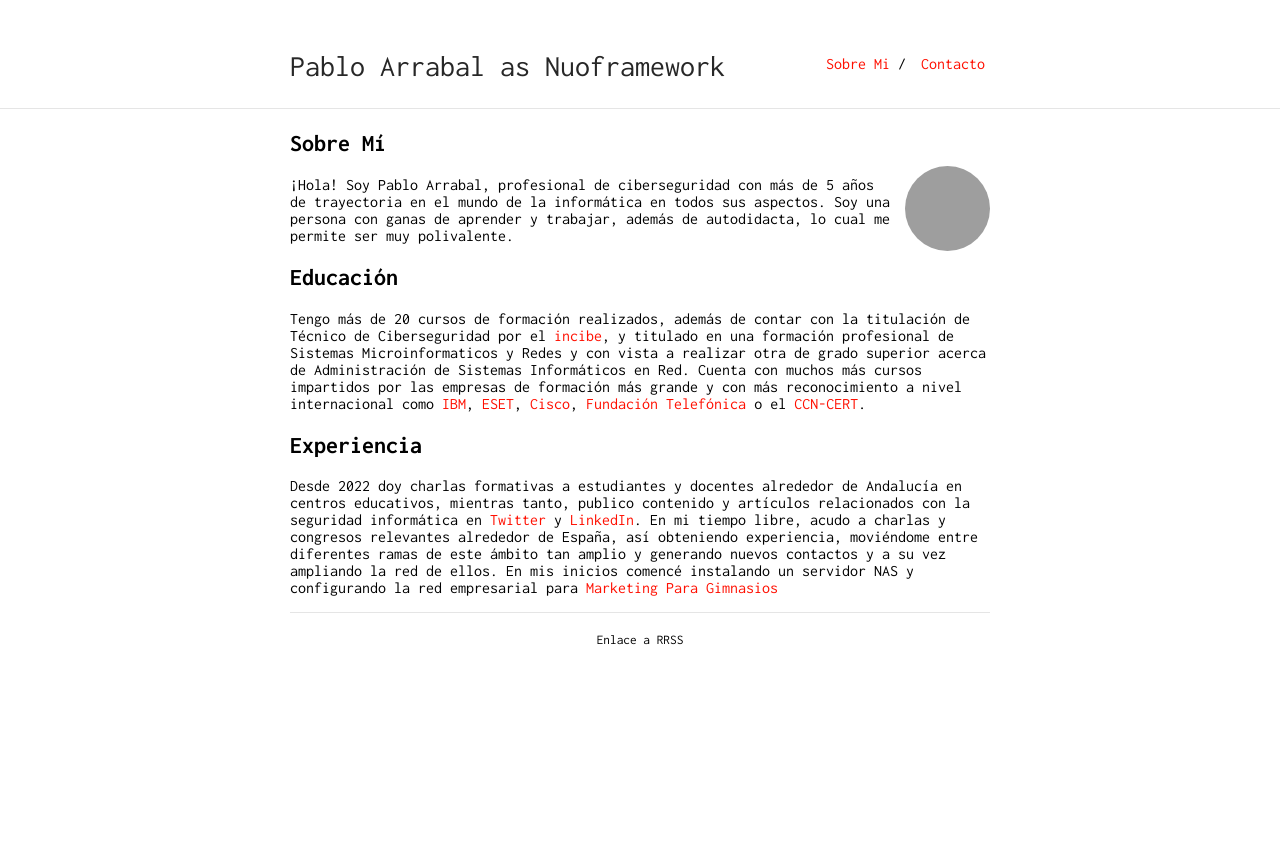
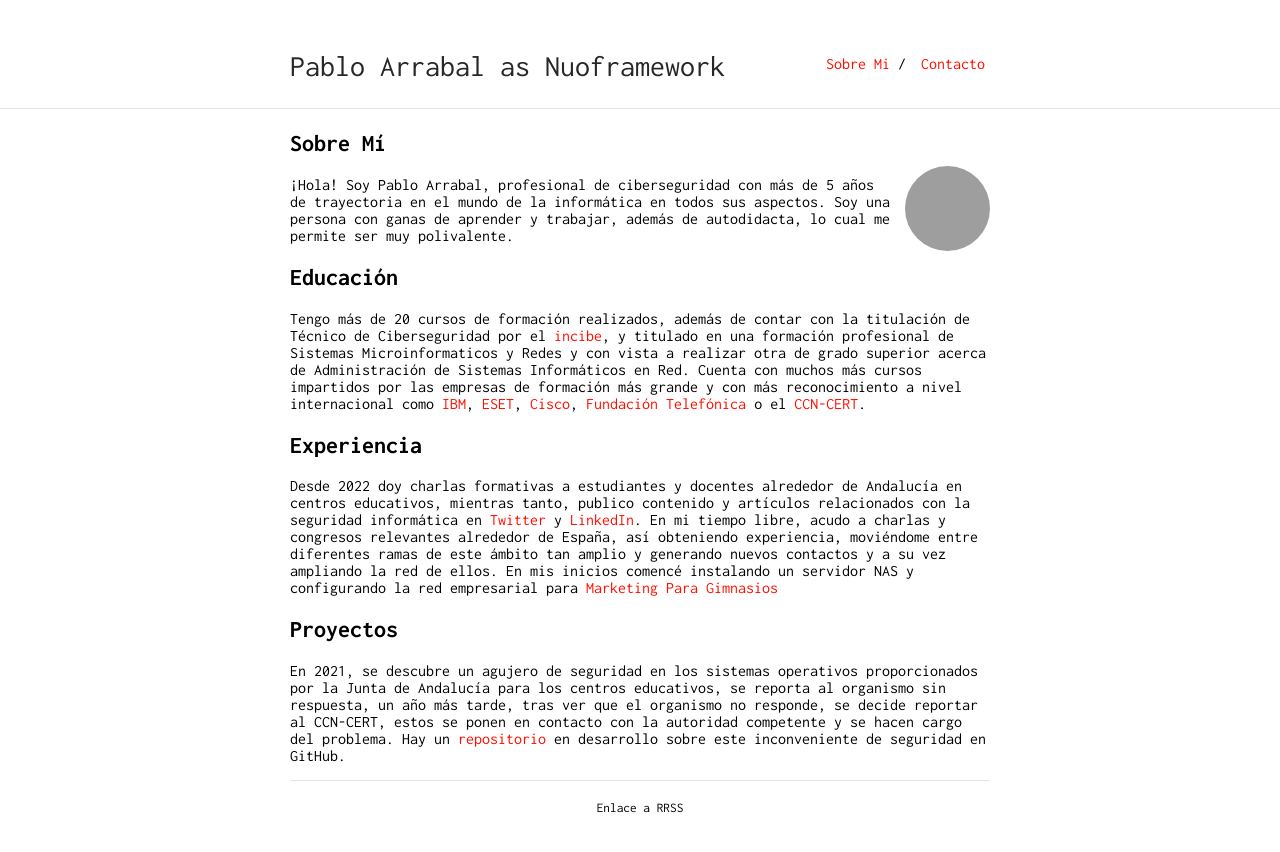
Before and after one commit to nuoframework/nuoframework.github.io, a Jekyll site: the page built from index.md, in a window 1280 px wide. Shown: the top 852 px of the page. Built offline with Jekyll 4.4.1, drawn with Linux system fonts in a browser that asks for light colours; grey boxes are pictures that could not be loaded.

Commit message:
Adding new paragraph in index.md

```diff
--- a/_config.yml
+++ b/_config.yml
@@ -10,7 +10,7 @@ markdown: kramdown
 tracking_id: G-5LV9LLG044
 
 footer: yes
-footer_url: "https://liktr.ee/nuofrwk"
+footer_url: "https://linktr.ee/nuofrwk"
 footer_text: "Enlace a RRSS"
 
 sass:
--- a/index.md
+++ b/index.md
@@ -12,10 +12,9 @@ layout: default
   gtag('config', 'G-5LV9LLG044');
 </script>
 
-
 ## Sobre Mí
 
-<img class="profile-picture" src="profile_photo.jpg">
+<img class="profile-picture" src="/resources/profile_photo.jpg">
 
 ¡Hola! Soy Pablo Arrabal, profesional de ciberseguridad con más de 5 años de trayectoria en el mundo de la informática en todos sus aspectos. Soy una persona con ganas de aprender y trabajar, además de autodidacta, lo cual me permite ser muy polivalente.
 
@@ -26,3 +25,7 @@ Tengo más de 20 cursos de formación realizados, además de contar con la titul
 ## Experiencia
 
 Desde 2022 doy charlas formativas a estudiantes y docentes alrededor de Andalucía en centros educativos, mientras tanto, publico contenido y artículos relacionados con la seguridad informática en [Twitter](https://twitter.com/nuoframework) y [LinkedIn](https://www.linkedin.com/in/pabloarrabale/). En mi tiempo libre, acudo a charlas y congresos relevantes alrededor de España, así obteniendo experiencia, moviéndome entre diferentes ramas de este ámbito tan amplio y generando nuevos contactos y a su vez ampliando la red de ellos. En mis inicios comencé instalando un servidor NAS y configurando la red empresarial para [Marketing Para Gimnasios](https://marketingparagimnasios.com/)
+
+## Proyectos
+
+En 2021, se descubre un agujero de seguridad en los sistemas operativos proporcionados por la Junta de Andalucía para los centros educativos, se reporta al organismo sin respuesta, un año más tarde, tras ver que el organismo no responde, se decide reportar al CCN-CERT, estos se ponen en contacto con la autoridad competente y se hacen cargo del problema. Hay un [repositorio](https://github.com/nuoframework/educaandosreport) en desarrollo sobre este inconveniente de seguridad en GitHub.
```
Also changed, not shown: 2 other files.
